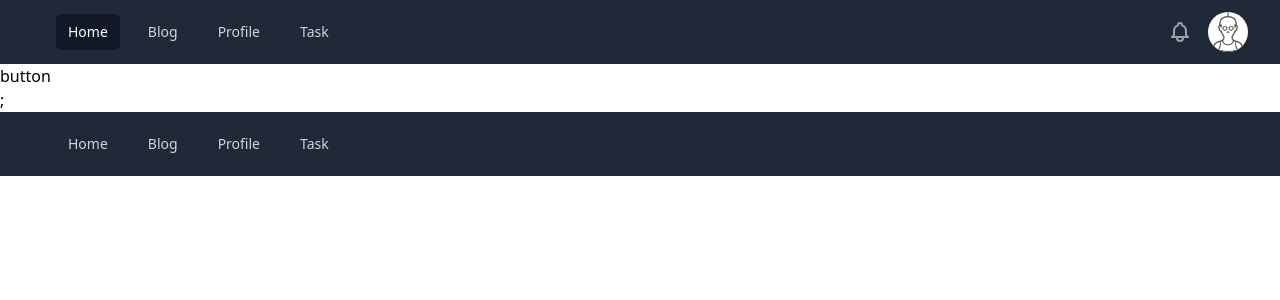
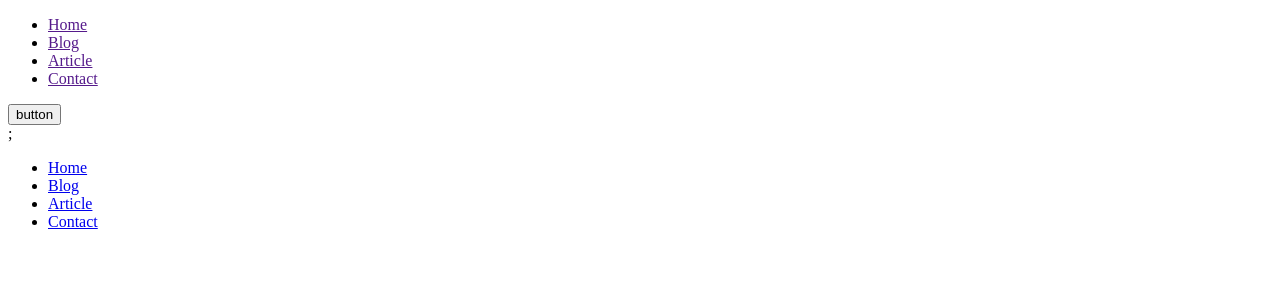
Before and after one commit to ryo-666/typescript, a Next.js app: page / in a window 1280 px wide. Shown: the top 300 px of the page. Built offline with nearby package versions, Linux system fonts and the light colour scheme.

Commit message:
Revert "header,footerと下層ページ追加"
This reverts commit d297ad952f3fd942901a9bd919ddd5045398d61d.

```diff
--- a/components/Footer.tsx
+++ b/components/Footer.tsx
@@ -1,81 +1,20 @@
+import Link from 'next/link';
 import React from 'react';
-import { Disclosure } from '@headlessui/react';
-import { MenuIcon, XIcon } from '@heroicons/react/outline';
-
-const navigation = [
-  { name: 'Home', href: '/', current: true },
-  { name: 'Blog', href: '/blog', current: false },
-  { name: 'Profile', href: '/profile', current: false },
-  { name: 'Task', href: '/task', current: false },
-]
-
-function classNames(...classes) {
-  return classes.filter(Boolean).join(' ')
-}
-
 
 const Footer = () => {
   return (
-      <>
-      <Disclosure as="nav" className="bg-gray-800">
-      {({ open }) => (
-        <>
-          <div className="max-w-7xl mx-auto px-2 sm:px-6 lg:px-8">
-            <div className="relative flex items-center justify-between h-16">
-              <div className="absolute inset-y-0 left-0 flex items-center sm:hidden">
-                {/* Mobile menu button*/}
-                <Disclosure.Button className="inline-flex items-center justify-center p-2 rounded-md text-gray-400 hover:text-white hover:bg-gray-700 focus:outline-none focus:ring-2 focus:ring-inset focus:ring-white">
-                  <span className="sr-only">Open main menu</span>
-                  {open ? (
-                    <XIcon className="block h-6 w-6" aria-hidden="true" />
-                  ) : (
-                    <MenuIcon className="block h-6 w-6" aria-hidden="true" />
-                  )}
-                </Disclosure.Button>
-              </div>
-              <div className="flex-1 flex items-center justify-center sm:items-stretch sm:justify-start">
-                <div className="hidden sm:block sm:ml-6">
-                  <div className="flex space-x-4">
-                    {navigation.map((item) => (
-                      <a
-                        key={item.name}
-                        href={item.href}
-                        className='text-gray-300 px-3 py-2 rounded-md text-sm font-medium'
-                        aria-current={item.current ? 'page' : undefined}
-                      >
-                        {item.name}
-                      </a>
-                    ))}
-                  </div>
-                </div>
-              </div>
-            </div>
-          </div>
-
-          <Disclosure.Panel className="sm:hidden">
-            <div className="px-2 pt-2 pb-3 space-y-1">
-              {navigation.map((item) => (
-                <Disclosure.Button
-                  key={item.name}
-                  as="a"
-                  href={item.href}
-                  className={classNames(
-                    item.current ? 'bg-gray-900 text-white' : 'text-gray-300 hover:bg-gray-700 hover:text-white',
-                    'block px-3 py-2 rounded-md text-base font-medium'
-                  )}
-                  aria-current={item.current ? 'page' : undefined}
-                >
-                  {item.name}
-                </Disclosure.Button>
-              ))}
-            </div>
-          </Disclosure.Panel>
-        </>
-      )}
-    </Disclosure>
-      </>
+    <>
+        <footer>
+            <ul>
+                <li><Link href="/">Home</Link></li>
+                <li><Link href="/blog">Blog</Link></li>
+                <li><Link href="/article">Article</Link></li>
+                <li><Link href="/contact">Contact</Link></li>
+            </ul>
+        </footer>
+    </>
   )
 }
 
 
-export default Footer;
+export default Footer
--- a/components/Header.tsx
+++ b/components/Header.tsx
@@ -1,150 +1,17 @@
-import { Fragment } from 'react'
-import React from 'react';
-import { Disclosure, Menu, Transition } from '@headlessui/react';
-import { BellIcon, MenuIcon, XIcon } from '@heroicons/react/outline';
-import Image from 'next/image';
-
-const navigation = [
-  { name: 'Home', href: '/', current: true },
-  { name: 'Blog', href: '/blog', current: false },
-  { name: 'Profile', href: '/profile', current: false },
-  { name: 'Task', href: '/task', current: false },
-]
-
-function classNames(...classes) {
-  return classes.filter(Boolean).join(' ')
-}
-
+import Link from 'next/link'
+import React from 'react'
 
 const Header = () => {
   return (
       <>
-      <Disclosure as="nav" className="bg-gray-800">
-      {({ open }) => (
-        <>
-          <div className="max-w-7xl mx-auto px-2 sm:px-6 lg:px-8">
-            <div className="relative flex items-center justify-between h-16">
-              <div className="absolute inset-y-0 left-0 flex items-center sm:hidden">
-                {/* Mobile menu button*/}
-                <Disclosure.Button className="inline-flex items-center justify-center p-2 rounded-md text-gray-400 hover:text-white hover:bg-gray-700 focus:outline-none focus:ring-2 focus:ring-inset focus:ring-white">
-                  <span className="sr-only">Open main menu</span>
-                  {open ? (
-                    <XIcon className="block h-6 w-6" aria-hidden="true" />
-                  ) : (
-                    <MenuIcon className="block h-6 w-6" aria-hidden="true" />
-                  )}
-                </Disclosure.Button>
-              </div>
-              <div className="flex-1 flex items-center justify-center sm:items-stretch sm:justify-start">
-                <div className="hidden sm:block sm:ml-6">
-                  <div className="flex space-x-4">
-                    {navigation.map((item) => (
-                      <a
-                        key={item.name}
-                        href={item.href}
-                        className={classNames(
-                          item.current ? 'bg-gray-900 text-white' : 'text-gray-300 hover:bg-gray-700 hover:text-white',
-                          'px-3 py-2 rounded-md text-sm font-medium'
-                        )}
-                        aria-current={item.current ? 'page' : undefined}
-                      >
-                        {item.name}
-                      </a>
-                    ))}
-                  </div>
-                </div>
-              </div>
-              <div className="absolute inset-y-0 right-0 flex items-center pr-2 sm:static sm:inset-auto sm:ml-6 sm:pr-0">
-                <button
-                  type="button"
-                  className="bg-gray-800 p-1 rounded-full text-gray-400 hover:text-white focus:outline-none focus:ring-2 focus:ring-offset-2 focus:ring-offset-gray-800 focus:ring-white"
-                >
-                  <span className="sr-only">View notifications</span>
-                  <BellIcon className="h-6 w-6" aria-hidden="true" />
-                </button>
-
-                {/* Profile dropdown */}
-                <Menu as="div" className="ml-3 relative">
-                  <div>
-                    <Menu.Button className="bg-gray-800 flex text-sm rounded-full focus:outline-none focus:ring-2 focus:ring-offset-2 focus:ring-offset-gray-800 focus:ring-white">
-                      <span className="sr-only">Open user menu</span>
-                      <Image
-                          className="rounded-full bg-white"
-                          src="/avatar.png"
-                          width={40}
-                          height={40}
-                          alt="Avatar"
-                      />
-                    </Menu.Button>
-                  </div>
-                  <Transition
-                    as={Fragment}
-                    enter="transition ease-out duration-100"
-                    enterFrom="transform opacity-0 scale-95"
-                    enterTo="transform opacity-100 scale-100"
-                    leave="transition ease-in duration-75"
-                    leaveFrom="transform opacity-100 scale-100"
-                    leaveTo="transform opacity-0 scale-95"
-                  >
-                    <Menu.Items className="origin-top-right absolute right-0 mt-2 w-48 rounded-md shadow-lg py-1 bg-white ring-1 ring-black ring-opacity-5 focus:outline-none">
-                      <Menu.Item>
-                        {({ active }) => (
-                          <a
-                            href="#"
-                            className={classNames(active ? 'bg-gray-100' : '', 'block px-4 py-2 text-sm text-gray-700')}
-                          >
-                            Your Profile
-                          </a>
-                        )}
-                      </Menu.Item>
-                      <Menu.Item>
-                        {({ active }) => (
-                          <a
-                            href="#"
-                            className={classNames(active ? 'bg-gray-100' : '', 'block px-4 py-2 text-sm text-gray-700')}
-                          >
-                            Settings
-                          </a>
-                        )}
-                      </Menu.Item>
-                      <Menu.Item>
-                        {({ active }) => (
-                          <a
-                            href="#"
-                            className={classNames(active ? 'bg-gray-100' : '', 'block px-4 py-2 text-sm text-gray-700')}
-                          >
-                            Sign out
-                          </a>
-                        )}
-                      </Menu.Item>
-                    </Menu.Items>
-                  </Transition>
-                </Menu>
-              </div>
-            </div>
-          </div>
-
-          <Disclosure.Panel className="sm:hidden">
-            <div className="px-2 pt-2 pb-3 space-y-1">
-              {navigation.map((item) => (
-                <Disclosure.Button
-                  key={item.name}
-                  as="a"
-                  href={item.href}
-                  className={classNames(
-                    item.current ? 'bg-gray-900 text-white' : 'text-gray-300 hover:bg-gray-700 hover:text-white',
-                    'block px-3 py-2 rounded-md text-base font-medium'
-                  )}
-                  aria-current={item.current ? 'page' : undefined}
-                >
-                  {item.name}
-                </Disclosure.Button>
-              ))}
-            </div>
-          </Disclosure.Panel>
-        </>
-      )}
-    </Disclosure>
+        <nav>
+            <ul>
+                <li><Link href="">Home</Link></li>
+                <li><Link href="">Blog</Link></li>
+                <li><Link href="">Article</Link></li>
+                <li><Link href="">Contact</Link></li>
+            </ul>
+        </nav>
       </>
   )
 }
--- a/package.json
+++ b/package.json
@@ -10,10 +10,7 @@
     "test": "jest --env=jsdom --verbose"
   },
   "dependencies": {
-    "@headlessui/react": "^1.5.0",
-    "@heroicons/react": "^1.0.5",
     "autoprefixer": "^10.4.2",
-    "heroicons": "^1.0.5",
     "next": "12.1.0",
     "postcss": "^8.4.6",
     "react": "17.0.2",
--- a/pages/_app.tsx
+++ b/pages/_app.tsx
@@ -1,5 +1,3 @@
-import '../styles/globals.css'
-import 'tailwindcss/tailwind.css'
 import { AppProps } from 'next/app';
 import Layout from '../components/Layout';
 
--- /dev/null
+++ b/pages/api/hello.js
@@ -0,0 +1,5 @@
+// Next.js API route support: https://nextjs.org/docs/api-routes/introduction
+
+export default function handler(req, res) {
+  res.status(200).json({ name: 'John Doe' })
+}
--- a/pages/index.tsx
+++ b/pages/index.tsx
@@ -1,4 +1,6 @@
 import Auth from "../components/Auth";
+
+
 
 const Home: React.FC = () => {
   return (
--- a/pages/task.tsx
+++ /dev/null
@@ -1,10 +0,0 @@
-import React from 'react'
-
-const Task = () => {
-  return (
-    <div>Task</div>
-  )
-}
-
-
-export default Task
```
Also changed, not shown: pages/blog.tsx (deleted, +0 -15 lines), pages/profile.tsx (deleted, +0 -16 lines), public/avatar.png (deleted), 1 other file (tests, documents, lock files or other folders).
